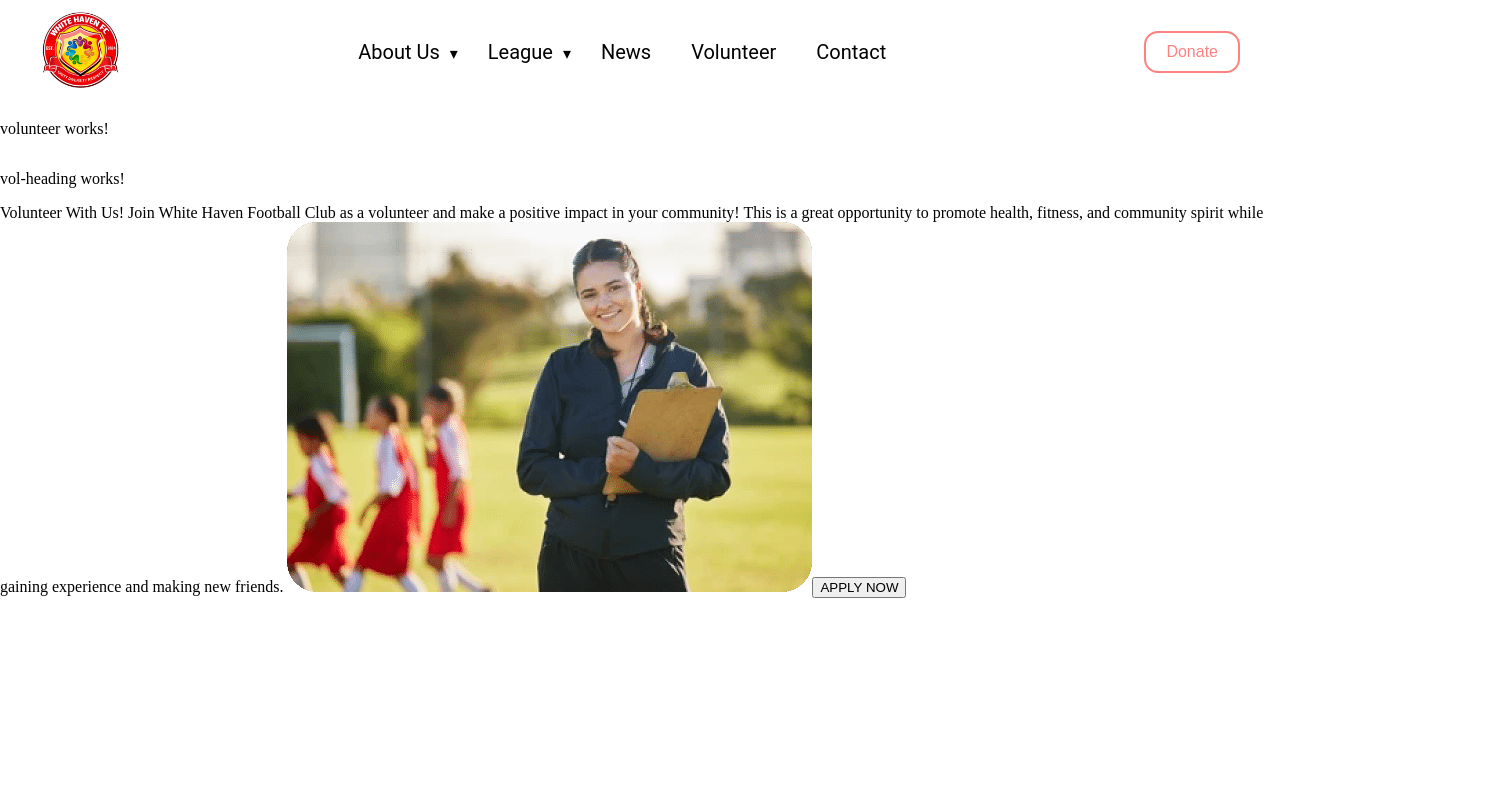
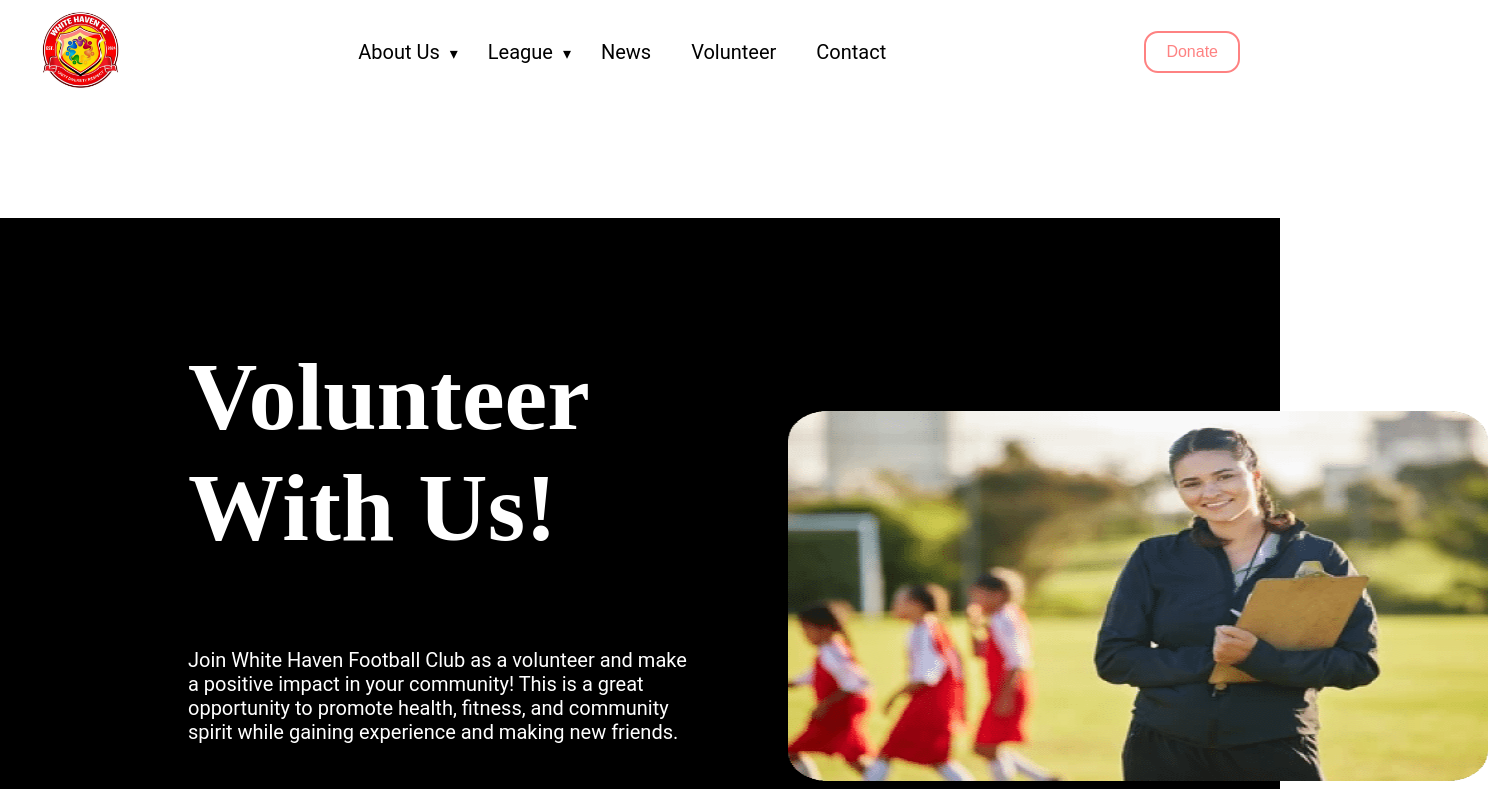
Before and after one commit to ren1290/whcfc-web-dev, an Angular app in the folder WHCFC_Frontend/: page /volunteer in a window 1280 px wide. Shown: the top 789 px of the page, 1488 px wide, since content can reach past the window. Built offline with nearby package versions, Linux system fonts and the light colour scheme.

Commit message:
Completed header for volunteer page

```diff
--- a/WHCFC_Frontend/src/app/components/volunteer/vol-heading/vol-heading.component.css
+++ b/WHCFC_Frontend/src/app/components/volunteer/vol-heading/vol-heading.component.css
@@ -0,0 +1,76 @@
+.volunteer-volunteer-header-black {
+    top: 218px;
+    left: 0px;
+    width: 100vw;
+    height: 740px;
+    display: flex;
+    position: absolute;
+    align-items: flex-start;
+    flex-shrink: 1;
+    background-color: rgba(0, 0, 0, 1);
+  }
+
+  .volunteer-volunteer-header {
+    top: 123px;
+    left: 188px;
+    width: 1065px;
+    height: 477px;
+    display: flex;
+    position: absolute;
+    align-items: flex-start;
+    flex-shrink: 1;
+  }
+
+  .volunteer-text1 {
+    color: rgba(255, 255, 255, 1);
+    width: 524px;
+    height: auto;
+    position: absolute;
+    font-size: 96px;
+    font-style: Bold;
+    text-align: left;
+    font-family: Outfit;
+    font-weight: 700;
+    line-height: normal;
+    font-stretch: normal;
+    text-decoration: none;
+  }
+
+  .volunteer-text2 {
+    top: 307px;
+    color: rgba(255, 255, 255, 1);
+    width: 499px;
+    height: auto;
+    position: absolute;
+    text-align: left;
+    line-height: normal;
+  }
+
+  .volunteer-image1 {
+    top: 70px;
+    left: 600px;
+    width: 700px;
+    height: 370px;
+    position: absolute;
+    border-radius: 30px;
+  }
+
+  .volunteer-button1 {
+    gap: 10px;
+    top: 450px;
+    left: 100px;
+    display: flex;
+    padding: 29px 30px;
+    position: absolute;
+    align-items: center;
+    border-radius: 100px;
+    justify-content: center;
+    background-color: rgba(224, 212, 118, 1);
+  }
+
+  .volunteer-text3 {
+    color: rgba(0, 0, 0, 1);
+    height: auto;
+    text-align: left;
+    line-height: normal;
+  }
--- a/WHCFC_Frontend/src/app/components/volunteer/vol-heading/vol-heading.component.html
+++ b/WHCFC_Frontend/src/app/components/volunteer/vol-heading/vol-heading.component.html
@@ -1,9 +1,8 @@
-<p>vol-heading works!</p>
 
 <div class="volunteer-volunteer-header-black">
     <div class="volunteer-volunteer-header">
-    <span class="volunteer-text207"><span>Volunteer With Us!</span></span>
-    <span class="volunteer-text209 WHCFCBody">
+        <span class="volunteer-text1"><span>Volunteer With Us!</span></span>
+        <span class="volunteer-text2 WHCFCBody">
             <span>
             Join White Haven Football Club as a volunteer and make a positive
             impact in your community! This is a great opportunity to promote
@@ -15,10 +14,10 @@
         <img
             src="/assets/girl_volunteer.png"
             alt="WHCFC Volunteer Coach"
-        class="volunteer-image8"
+            class="volunteer-image1"
         />
-    <button class="volunteer-button4">
-        <span class="volunteer-text205 WHCFCButtonText">
+        <button class="volunteer-button1">
+            <span class="volunteer-text3 WHCFCButtonText">
                 <span>APPLY NOW</span>
             </span>
         </button>
--- a/WHCFC_Frontend/src/app/pages/volunteer/volunteer.component.html
+++ b/WHCFC_Frontend/src/app/pages/volunteer/volunteer.component.html
@@ -1,4 +1,3 @@
-<p>volunteer works!</p>
 
 <div class="volunteer-container">
     <div class="volunteer-volunteer">
--- a/WHCFC_Frontend/src/styles.css
+++ b/WHCFC_Frontend/src/styles.css
@@ -18,3 +18,100 @@ html, body {
     color: #fff;
     padding: 40px 20px;
   }
+
+  .Content {
+    font-size: 16px;
+    font-family: Inter;
+    font-weight: 400;
+    line-height: 1.15;
+    text-transform: none;
+    text-decoration: none;
+  }
+  .Header1 {
+    font-size: 34px;
+    font-style: normal;
+    font-family: Work Sans;
+    font-weight: 700px;
+    font-stretch: normal;
+    letter-spacing: -0.02em;
+  }
+  .Header2 {
+    font-size: 20px;
+    font-style: normal;
+    font-family: Work Sans;
+    font-weight: 700px;
+    font-stretch: normal;
+    letter-spacing: -0.02em;
+  }
+  .Body {
+    font-size: 13px;
+    font-style: normal;
+    font-family: Work Sans;
+    font-weight: 400px;
+    font-stretch: normal;
+    letter-spacing: -0.02em;
+  }
+  .Home {
+    font-size: 12px;
+    font-style: normal;
+    font-family: Inter;
+    font-weight: 400px;
+    font-stretch: normal;
+    letter-spacing: 0em;
+  }
+  .WHCFCMainTItle {
+    font-size: 96px;
+    font-style: normal;
+    font-family: Outfit;
+    font-weight: 700px;
+    font-stretch: normal;
+    letter-spacing: 0em;
+  }
+  .WHCFCBody {
+    font-size: 20px;
+    font-style: normal;
+    font-family: Roboto;
+    font-weight: 700px;
+    font-stretch: normal;
+    letter-spacing: 0em;
+  }
+  .WHCFCButtonText {
+    font-size: 30px;
+    font-style: normal;
+    font-family: Outfit;
+    font-weight: 600px;
+    font-stretch: normal;
+    letter-spacing: 0.1em;
+  }
+  .WHCFCH1 {
+    font-size: 48px;
+    font-style: normal;
+    font-family: Outfit;
+    font-weight: 700px;
+    font-stretch: normal;
+    letter-spacing: 0em;
+  }
+  .WHCFCH2 {
+    font-size: 36px;
+    font-style: normal;
+    font-family: Outfit;
+    font-weight: 700px;
+    font-stretch: normal;
+    letter-spacing: 0em;
+  }
+  .WHCFCSUBHEADING {
+    font-size: 24px;
+    font-style: normal;
+    font-family: Outfit;
+    font-weight: 800px;
+    font-stretch: normal;
+    letter-spacing: 0em;
+  }
+  .WHCFCBody2 {
+    font-size: 20px;
+    font-style: normal;
+    font-family: Roboto;
+    font-weight: 400px;
+    font-stretch: normal;
+    letter-spacing: 0em;
+  }
```
Lines whose indentation alone changed are shown as unchanged.
